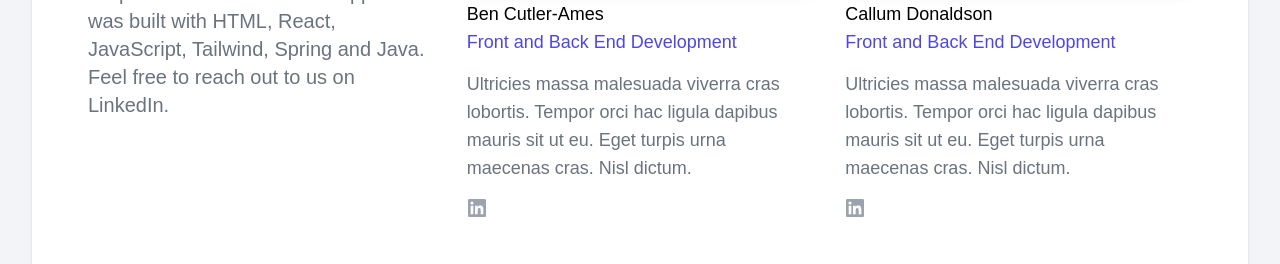
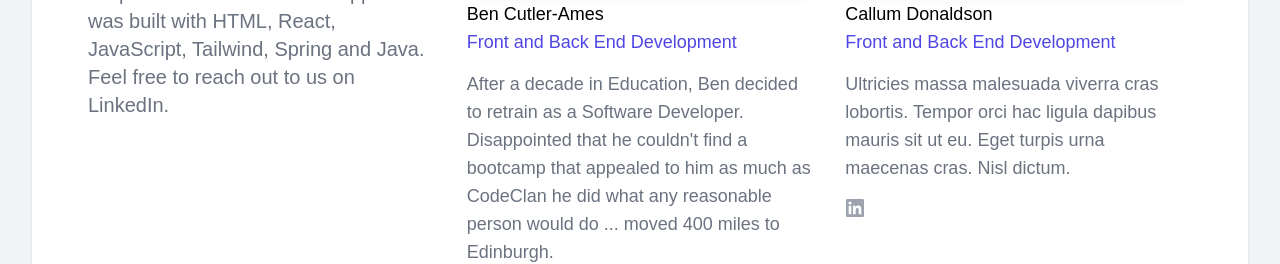
Before and after one commit to conradr/react-woofing-from-home-client, a React (Create React App) app: page /about in a window 1280 px wide. Shown: the part 494-758 px from the top of the page. Built offline with nearby package versions, Linux system fonts and the light colour scheme; no server answers; grey boxes are pictures that could not be loaded.

Commit message:
Ben's profile updated

```diff
--- a/src/pages/AboutUs.jsx
+++ b/src/pages/AboutUs.jsx
@@ -1,4 +1,5 @@
 import React from 'react'
+import BCAHeadshot from '../assets/images/BCAHeadshot.jpg'
 
 function AboutUs() {
 
@@ -7,10 +8,10 @@ function AboutUs() {
       name: 'Ben Cutler-Ames',
       role: 'Front and Back End Development',
       imageUrl:
-        'https://images.unsplash.com/photo-1505840717430-882ce147ef2d?ixlib=rb-1.2.1&ixid=eyJhcHBfaWQiOjEyMDd9&auto=format&fit=facearea&facepad=8&w=1024&h=1024&q=80',
-      bio: 'Ultricies massa malesuada viverra cras lobortis. Tempor orci hac ligula dapibus mauris sit ut eu. Eget turpis urna maecenas cras. Nisl dictum.',
+        'https://firebasestorage.googleapis.com/v0/b/woofing-from-home.appspot.com/o/BCAHeadshot.jpg?alt=media&token=27ecb47e-7070-4398-9158-5e177add92ee',
+      bio: 'After a decade in Education, Ben decided to retrain as a Software Developer. Disappointed that he couldn\'t find a bootcamp that appealed to him as much as CodeClan he did what any reasonable person would do ... moved 400 miles to Edinburgh.',
       twitterUrl: '#',
-      linkedinUrl: '#',
+      linkedinUrl: 'https://www.linkedin.com/in/bencutlerames/',
     },
     {
       name: 'Callum Donaldson',
@@ -34,7 +35,7 @@ function AboutUs() {
       name: 'Katie Booth Dorsey',
       role: 'Front and Back End Development',
       imageUrl:
-        'https://images.unsplash.com/photo-1505840717430-882ce147ef2d?ixlib=rb-1.2.1&ixid=eyJhcHBfaWQiOjEyMDd9&auto=format&fit=facearea&facepad=8&w=1024&h=1024&q=80',
+        'https://firebasestorage.googleapis.com/v0/b/woofing-from-home.appspot.com/o/D2040441-CB76-41BB-953F-08FDC075B2AB_1_201_a.jpeg?alt=media&token=7b658e35-6667-4170-a75b-30f0cc1e8eea',
       bio: 'Ultricies massa malesuada viverra cras lobortis. Tempor orci hac ligula dapibus mauris sit ut eu. Eget turpis urna maecenas cras. Nisl dictum.',
       twitterUrl: '#',
       linkedinUrl: '#',
```
Also changed, not shown: src/assets/images/BCAHeadshot.jpg (added).
